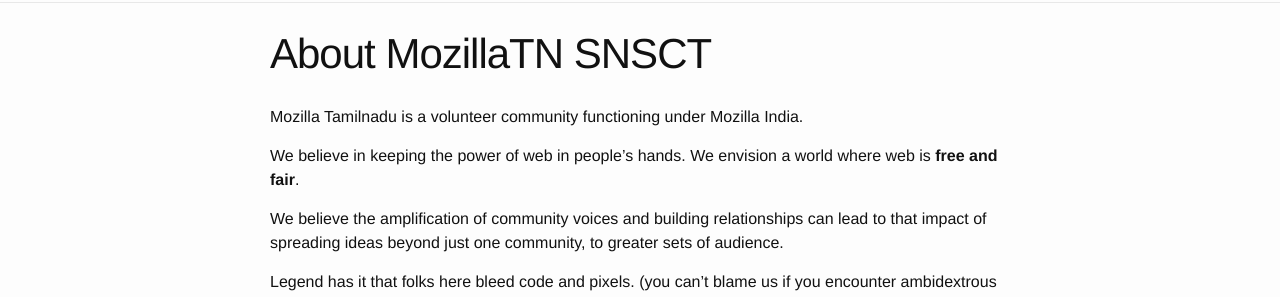
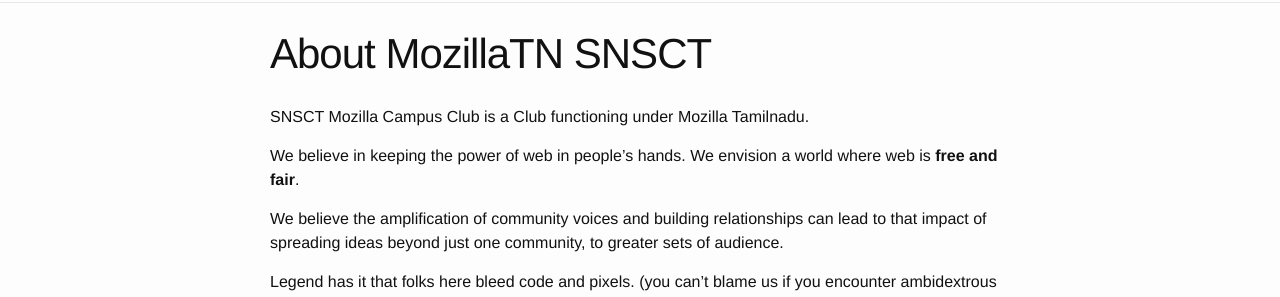
Before and after one commit to MozillaTN/snsct, a Jekyll site: the page built from docs/about.md, in a window 1280 px wide. Shown: the part 380-677 px from the top of the page. Built offline with Jekyll 4.4.1, drawn with Linux system fonts in a browser that asks for light colours.

Commit message:
changed some corrections

```diff
--- a/docs/about.md
+++ b/docs/about.md
@@ -6,7 +6,7 @@
 cover: 'https://mozillatn.github.io/clubs/assets/mozilla-tn-bannerc.png'
 ---
 
-Mozilla Tamilnadu is a volunteer community functioning under Mozilla India.
+SNSCT Mozilla Campus Club is a Club functioning under Mozilla Tamilnadu.
 
 We believe in keeping the power of web in people’s hands. We envision a world where web is **free and fair**.
 
```
